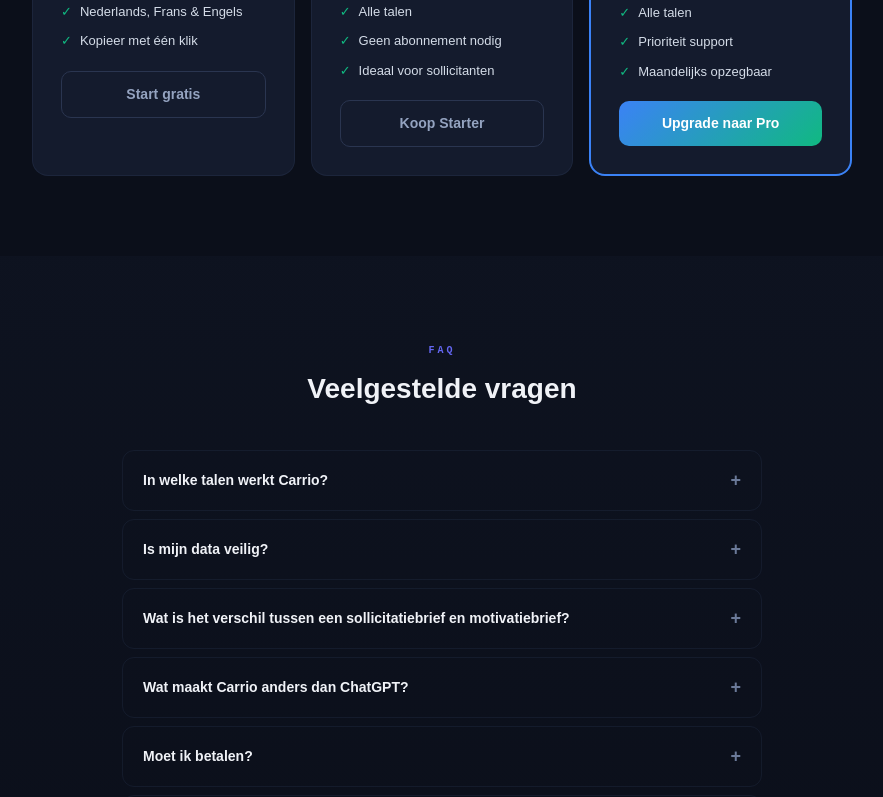
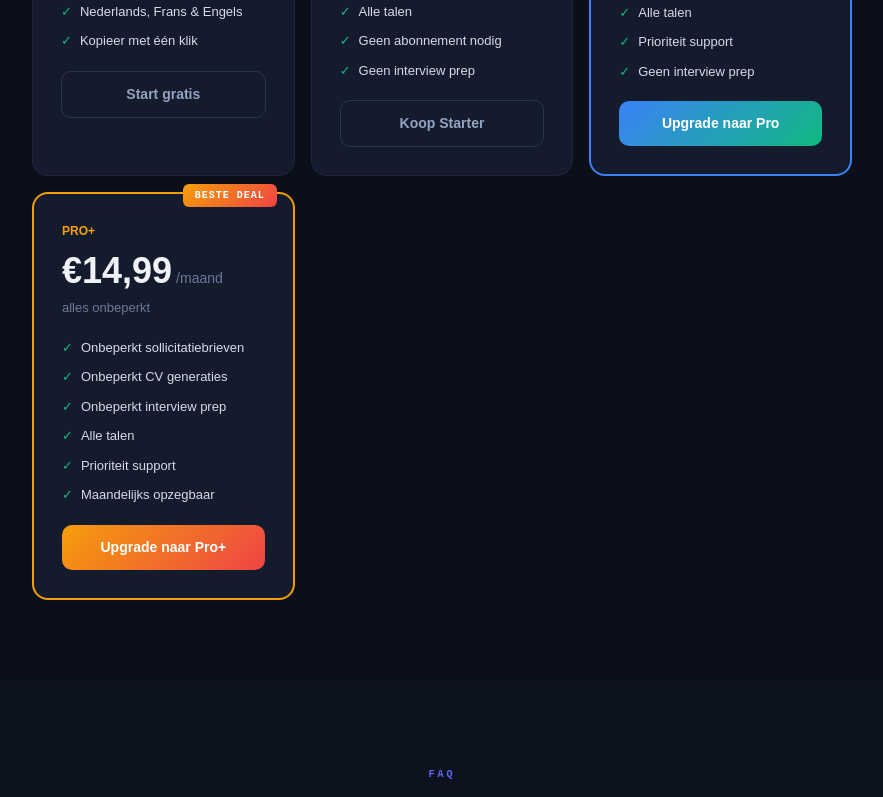
Before and after one commit to henryjeanvdd-cpu/carrio, a Next.js app: page / in a window 1280 px wide. Shown: the part 2415-3212 px from the top of the page, without its empty margins (198-1081 px from the left). Built offline with nearby package versions, Linux system fonts and the light colour scheme.

Commit message:
Add Pro+ tier and update pricing for all features

```diff
--- a/app/page.js
+++ b/app/page.js
@@ -275,7 +275,7 @@ export default function LandingPage() {
             </h2>
           </div>
 
-          <div style={{ display: 'grid', gridTemplateColumns: 'repeat(auto-fit, minmax(240px, 1fr))', gap: 16 }}>
+          <div style={{ display: 'grid', gridTemplateColumns: 'repeat(auto-fit, minmax(200px, 1fr))', gap: 16 }}>
             {/* Free */}
             <div style={{
               background: '#141B2D', borderRadius: 16, padding: 28,
@@ -346,6 +346,36 @@ export default function LandingPage() {
                 background: 'linear-gradient(135deg, #3B82F6, #10B981)',
                 color: '#FFF', textDecoration: 'none',
               }}>{t.pro_cta}</Link>
+            </div>
+
+            {/* Pro+ */}
+            <div style={{
+              background: "#141B2D", borderRadius: 16, padding: 28,
+              border: "2px solid #F59E0B", position: "relative",
+            }}>
+              <span style={{
+                position: "absolute", top: -10, right: 16,
+                padding: "4px 12px", borderRadius: 6, fontSize: 10, fontWeight: 700,
+                background: "linear-gradient(135deg, #F59E0B, #EF4444)", color: "#FFF",
+                letterSpacing: 1, fontFamily: "'JetBrains Mono', monospace",
+              }}>{t.proplus_badge}</span>
+              <div style={{ fontSize: 12, fontWeight: 600, color: "#F59E0B", marginBottom: 4 }}>{t.proplus_label}</div>
+              <div style={{ display: "flex", alignItems: "baseline", gap: 4 }}>
+                <span style={{ fontSize: 36, fontWeight: 800, color: "#F0F2F7" }}>{t.proplus_price}</span>
+                <span style={{ fontSize: 14, color: "#6B7A99" }}>{t.proplus_period_suffix}</span>
+              </div>
+              <div style={{ fontSize: 13, color: "#6B7A99", marginBottom: 20 }}>{t.proplus_period_desc}</div>
+              {[t.proplus_f1, t.proplus_f2, t.proplus_f3, t.proplus_f4, t.proplus_f5, t.proplus_f6].map((f, i) => (
+                <div key={i} style={{ display: "flex", gap: 8, marginBottom: 10, fontSize: 13, color: "#D4DCE8" }}>
+                  <span style={{ color: "#10B981" }}>✓</span>{f}
+                </div>
+              ))}
+              <Link href="/interview" style={{
+                display: "block", textAlign: "center", marginTop: 20,
+                padding: "12px", borderRadius: 10, fontSize: 14, fontWeight: 700,
+                background: "linear-gradient(135deg, #F59E0B, #EF4444)",
+                color: "#FFF", textDecoration: "none",
+              }}>{t.proplus_cta}</Link>
             </div>
           </div>
         </div>
```
Also changed, not shown: lib/translations.js.
